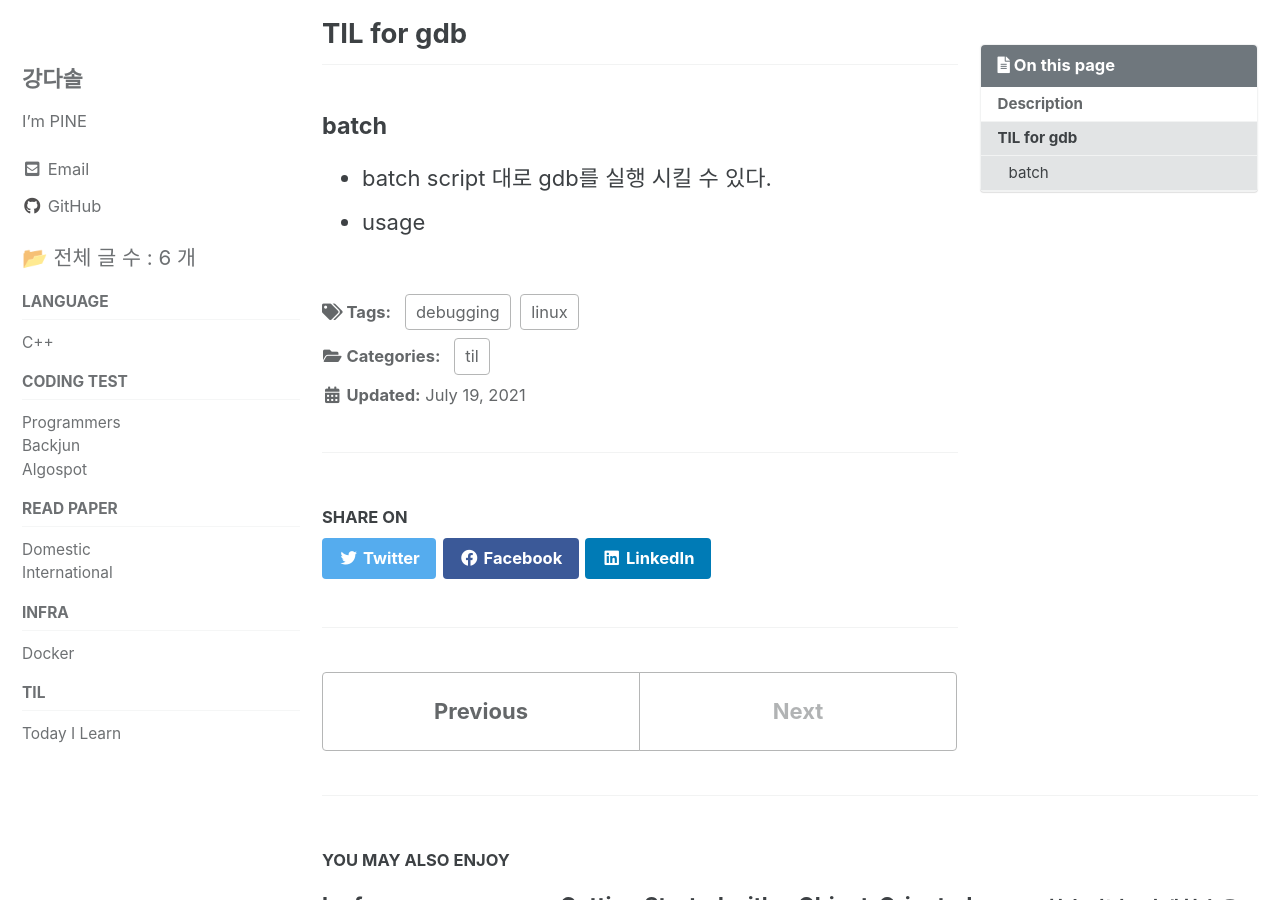
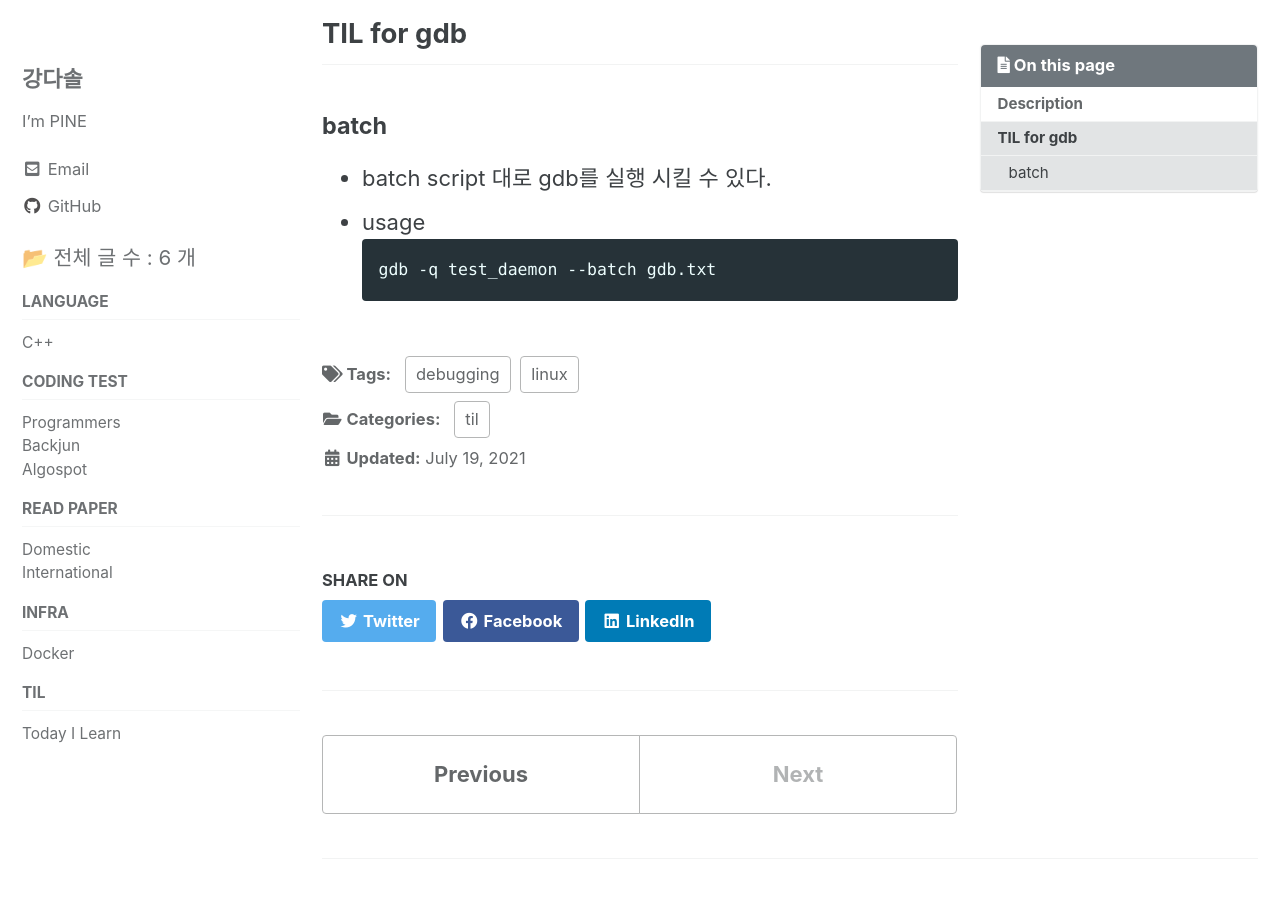
Before and after one commit to pine939/pine939.github.io, a Jekyll site: the page built from _posts/2021-07-15-til_2.md, in a window 1280 px wide and 900 px high, scrolled down 575 px. Built offline with Jekyll 4.4.1, drawn with Linux system fonts in a browser that asks for light colours; cached includes are drawn as plain includes.

Commit message:
add post

````diff
--- a/_posts/2021-07-15-til_2.md
+++ b/_posts/2021-07-15-til_2.md
@@ -27,3 +27,6 @@ date: 2021-07-19
 
 * batch script 대로 gdb를 실행 시킬 수 있다.
 * usage
+```
+gdb -q test_daemon --batch gdb.txt
+```
````
